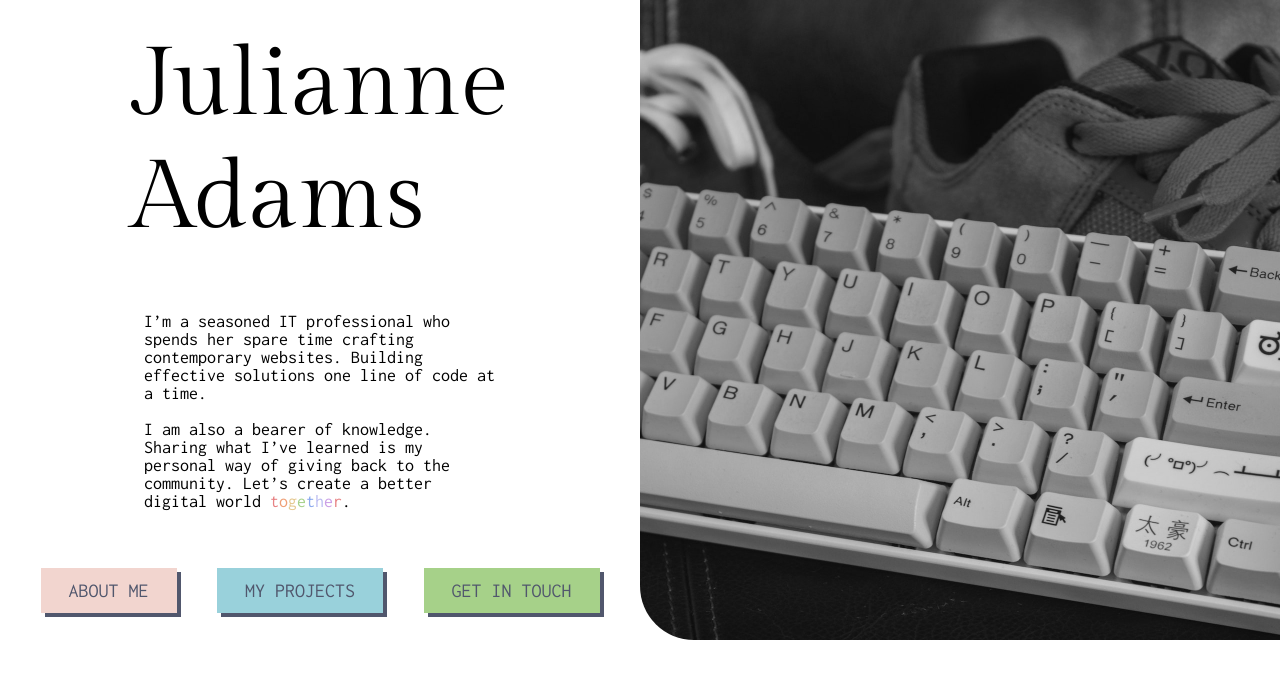
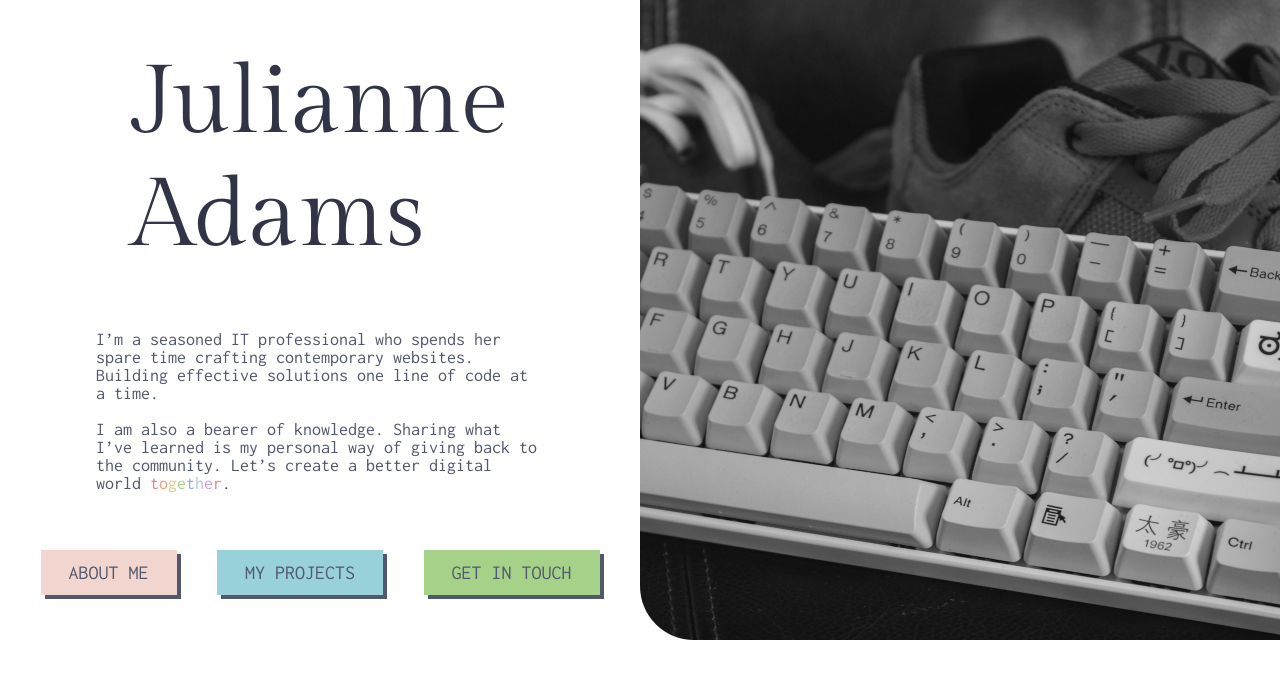
Before and after one commit to LeftySolara/personal-website, a React (Vite) app: page / in a window 1280 px wide. Shown: the top 678 px of the page. Built offline with nearby package versions, Linux system fonts and the light colour scheme.

Commit message:
Refactor: update color and padding of hero text

```diff
--- a/src/scss/components/_hero.scss
+++ b/src/scss/components/_hero.scss
@@ -5,6 +5,7 @@
   display: flex;
   flex-flow: row nowrap;
   height: 80vh;
+  color: map-get(theme.$colors, "base");
 }
 
 .hero-image {
@@ -34,12 +35,13 @@
 
 .hero-body-container {
   width: 100%;
-  padding: 0px 144px 0px 144px;
+  padding: 0px 96px 0px 96px;
 }
 
 .hero-body {
   font-family: $body-font-stack;
   font-size: 18px;
+  color: map-get(theme.$colors, "surface1");
 }
 
 .red {
```
